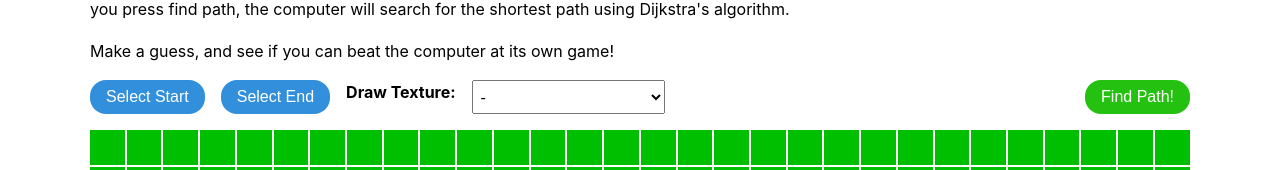
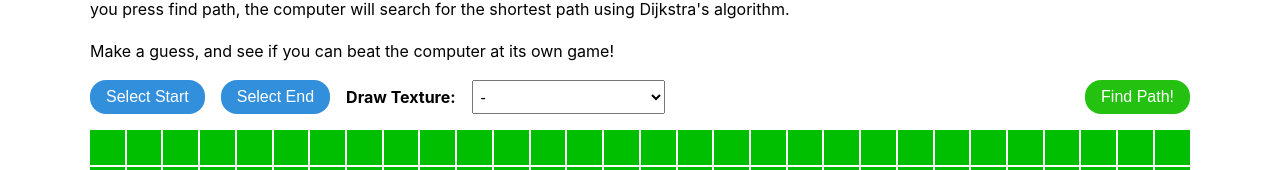
Before and after one commit to shanemcfadden/interactive-pathfinder, a React (Create React App) app: page / in a window 1280 px wide. Shown: the part 118-288 px from the top of the page. Built offline with nearby package versions, Linux system fonts and the light colour scheme.

Commit message:
Align label vertically

```diff
--- a/src/styles/index.css
+++ b/src/styles/index.css
@@ -20,6 +20,7 @@ h1 {
 
 label {
   font-weight: 700;
+  margin: auto 0;
   text-align: right;
 }
 
```
